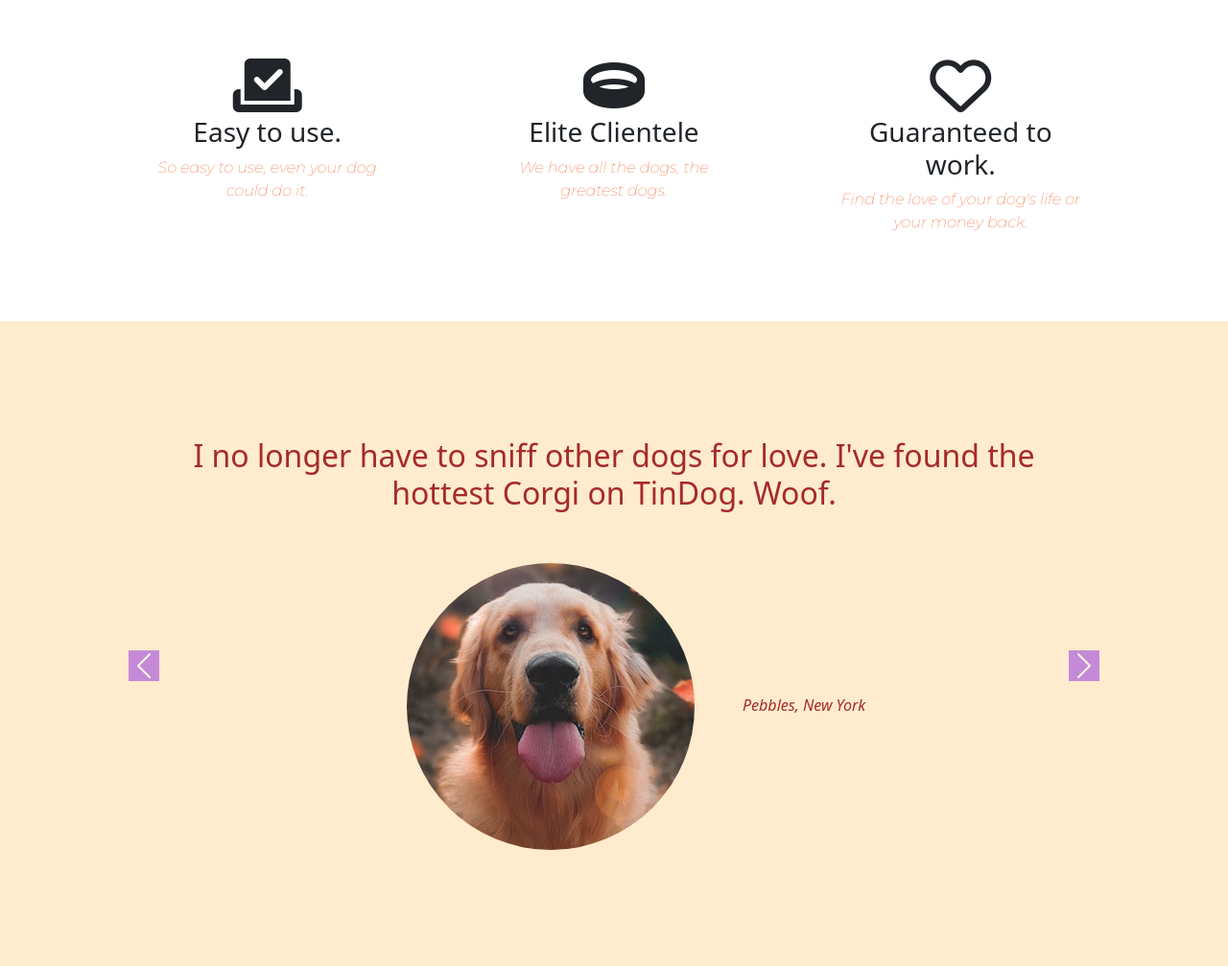
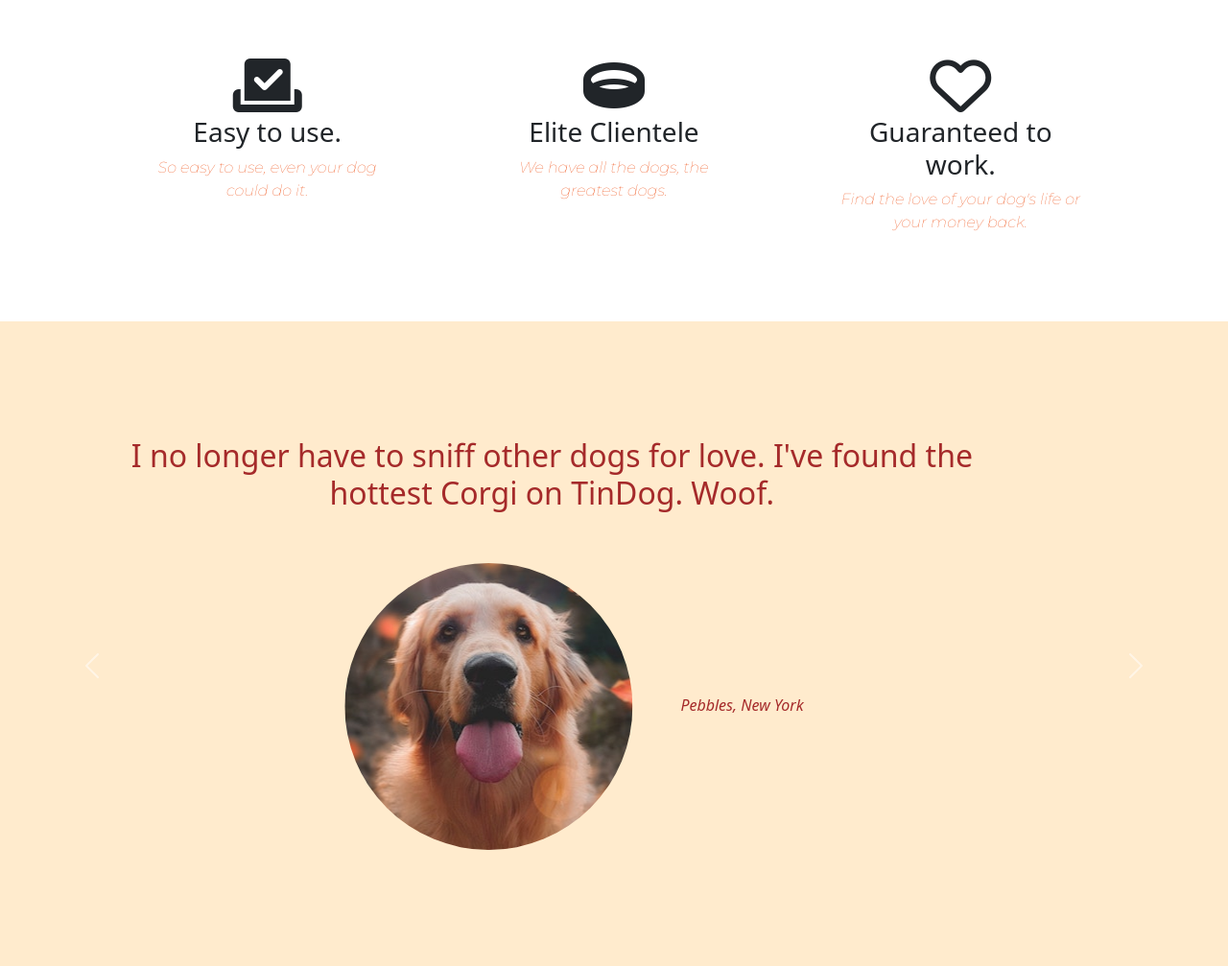
Before and after one commit to nitin-996/WEB-DEV, a plain HTML site: page BOOTSTRAP/index.html in a window 1280 px wide. Shown: the part 553-1560 px from the top of the page at 96% size. Drawn offline with nearby package versions, Linux system fonts and the light colour scheme.

Commit message:
carousel

```diff
--- a/BOOTSTRAP/css/style.css
+++ b/BOOTSTRAP/css/style.css
@@ -26,6 +26,9 @@ text-align: center;
 padding: 5%;
 }
 
+#pricing{
+    text-align: center;
+}
 
 
 
--- a/BOOTSTRAP/index.html
+++ b/BOOTSTRAP/index.html
@@ -21,7 +21,21 @@
     <link rel="preconnect" href="https://fonts.googleapis.com">
     <link rel="preconnect" href="https://fonts.gstatic.com" crossorigin>
     <link href="https://fonts.googleapis.com/css2?family=Montserrat:ital,wght@1,100&display=swap" rel="stylesheet">
+    <style>
+        .headingdata {
+            border: 2px solid red;
+        }
 
+        .swaping {
+            height: 60vh;
+            width: 70% !important;
+            margin: auto;
+        }
+
+        .carousel-item {
+            text-align: center;
+        }
+    </style>
 
 
 </head>
@@ -128,41 +142,38 @@
 
     <!-- Testimonials -->
 
-    <section id="testimonials">
-        <div class="testimon">
 
-
-            <div id="carouselExampleControls" class="carousel slide" data-ride="carousel">
+    <div id="carouselExampleControls" class="carousel slide testimon" data-bs-ride="carousel">
         <div class="carousel-inner">
             <div class="carousel-item active">
                 <h2>I no longer have to sniff other dogs for love. I've found the hottest Corgi on TinDog. Woof.
                 </h2>
                 <img class="dog" src="images/dog-img.jpg" alt="dog-profile">
                 <em>Pebbles, New York</em>
-                        <!-- <img class="d-block w-100" src="..." alt="First slide"> -->
             </div>
             <div class="carousel-item">
                 <h2 class="testimonial-text">My dog used to be so lonely, but with TinDog's help, they've found
                     the love of their life. I think.</h2>
                 <img class="testimonial-image" src="images/lady-img.jpg" alt="lady-profile">
                 <em>Beverly, Illinois</em>
-                        <!-- <img class="d-block w-100" src="..." alt="Second slide"> -->
+
             </div>
 
         </div>
-                <a class="carousel-control-prev " href="#carouselExampleControls" role="button" data-slide="prev">
-                    <span class="carousel-control-prev-icon copy"></span>
-                    <span class="sr-only">Previous</span>
-                </a>
-                <a class="carousel-control-next " href="#carouselExampleControls" role="button" data-slide="next">
-                    <span class="carousel-control-next-icon copy"></span>
-                    <span class="sr-only">Next</span>
-                </a>
-            </div>
+        <button class="carousel-control-prev" type="button" data-bs-target="#carouselExampleControls"
+            data-bs-slide="prev">
+            <span class="carousel-control-prev-icon" aria-hidden="true"></span>
+            <span class="visually-hidden">Previous</span>
+        </button>
+        <button class="carousel-control-next" type="button" data-bs-target="#carouselExampleControls"
+            data-bs-slide="next">
+            <span class="carousel-control-next-icon" aria-hidden="true"></span>
+            <span class="visually-hidden">Next</span>
+        </button>
     </div>
 
 
-    </section>
+
 
 
     <!-- Press -->
```
Lines whose indentation alone changed are shown as unchanged.
